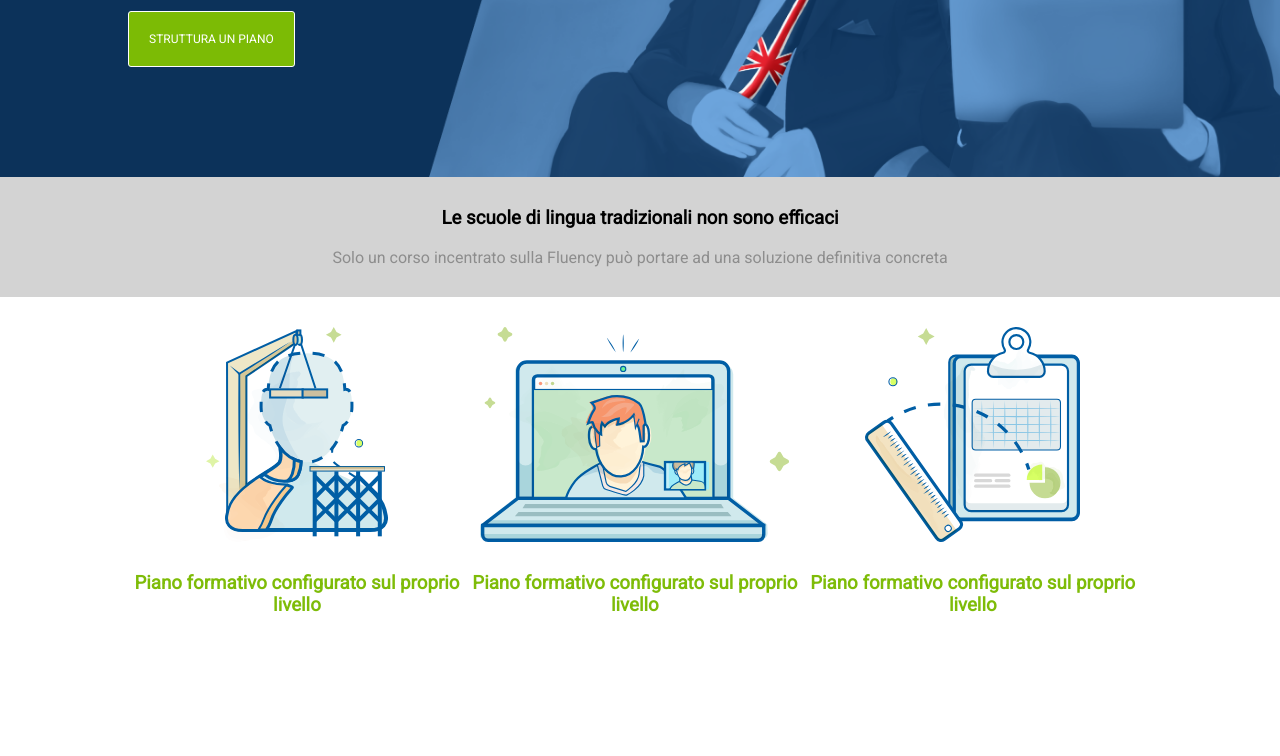
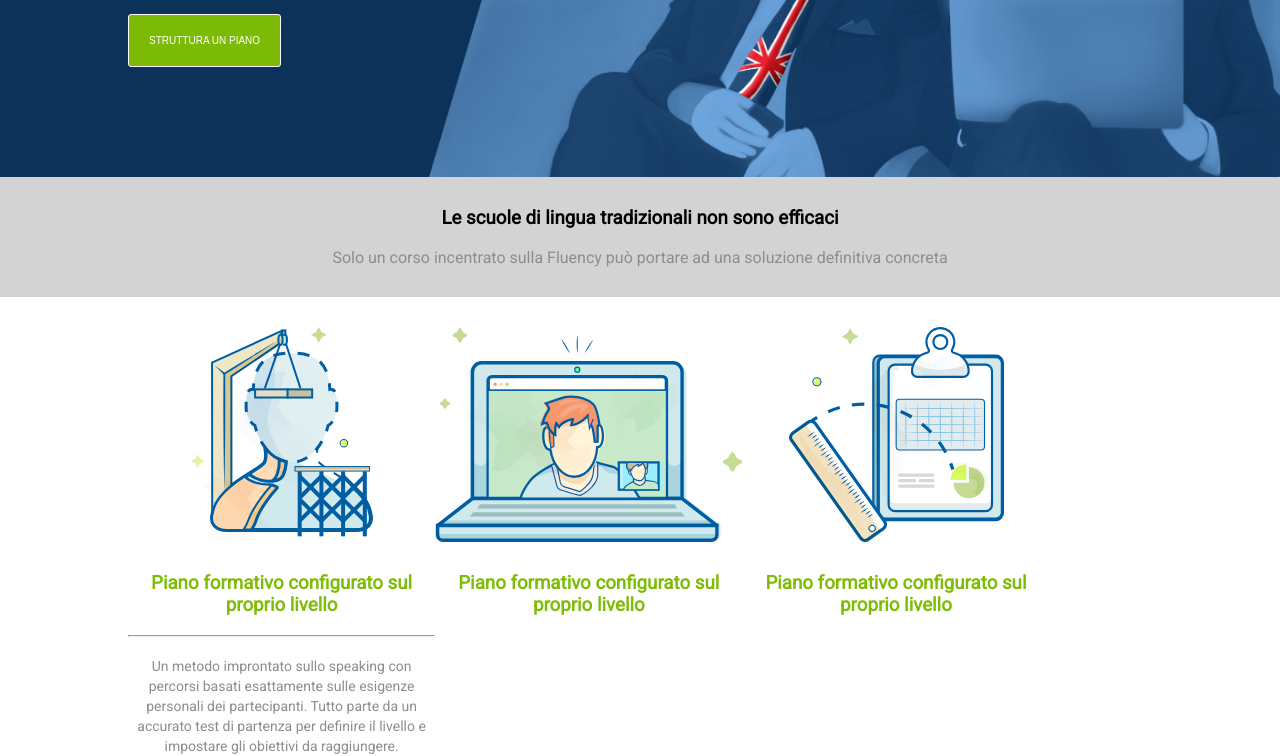
Before and after one commit to danialessi/htmlcss-fluentify, a plain HTML site: page index.html in a window 1280 px wide. Shown: the part 373-1129 px from the top of the page. Before the commit the page ends 989 px from the top, so only its background shows below. Drawn offline with Linux system fonts and the light colour scheme.

Commit message:
sistemato clearfix

```diff
--- a/css/style.css
+++ b/css/style.css
@@ -11,7 +11,7 @@ body {
 }
 
 /* COMMON  */
-.clearfix {
+.clearfix::after {
     content: "";
     display: table;
     clear: both;
@@ -22,11 +22,10 @@ body {
 }
 
 .button {
-    font-family: Roboto;
-    font-size: 12px;
+    font-size: 10px;
     color: white;
     text-transform: uppercase;
-    padding: 5px 20px;
+    padding: 8px 20px;
     background-color: #0c325a;
     border: 1px solid white;
     border-radius: 3px;
@@ -41,7 +40,7 @@ body {
 }
 
 .main-columns {
-    width: 33%;
+    width: 30%;
     text-align: center;
     float: left;
 }
@@ -56,6 +55,11 @@ body {
 
 .green-text {
     color: #7ebc08;
+}
+
+.col-text {
+    font-size: 14px;
+    line-height: 20px;
 }
 /* END COMMON  */
 
--- a/index.html
+++ b/index.html
@@ -91,6 +91,11 @@
                 <div class="main-columns">
                     <div class="col-image left-col-image"></div>
                     <h3 class="green-text">Piano formativo configurato sul proprio livello</h3>
+                    <br>
+                    <hr>
+                    <br>
+                    <p class="grey-text col-text">Un metodo improntato sullo speaking con percorsi basati esattamente sulle esigenze personali dei partecipanti. Tutto parte da un accurato test di partenza per definire il livello e impostare gli obiettivi da raggiungere.</p>
+
                 </div>
 
                 <div class="main-columns">
```
